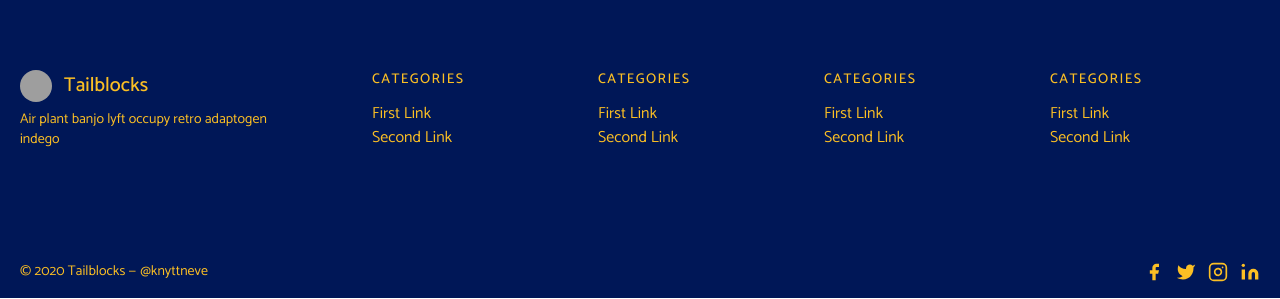
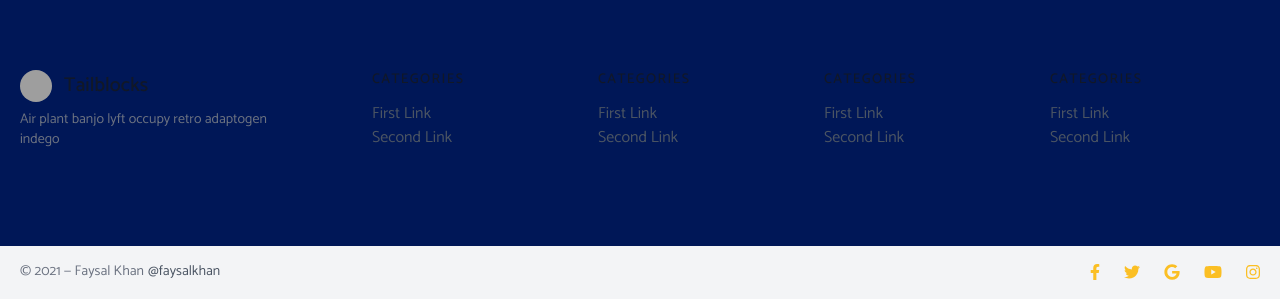
Before and after one commit to khanfaysal/writing-room-blog-, a React (Create React App) app: page / in a window 1280 px wide. Shown: the part 1249-1548 px from the top of the page. Built offline with nearby package versions, Linux system fonts and the light colour scheme; no server answers; grey boxes are pictures that could not be loaded; a web font is replaced by a local one.

Commit message:
dashboard code running

```diff
--- a/public/index.html
+++ b/public/index.html
@@ -15,6 +15,8 @@
       user's mobile device or desktop. See https://developers.google.com/web/fundamentals/web-app-manifest/
     -->
     <link rel="manifest" href="%PUBLIC_URL%/manifest.json" />
+    <!-- test purpose dashboard admin  -->
+    <link href="https://unpkg.com/tailwindcss/dist/tailwind.min.css" rel="stylesheet">
     <!--
       Notice the use of %PUBLIC_URL% in the tags above.
       It will be replaced with the URL of the `public` folder during the build.
--- a/src/components/HomePage/Blogs/Blogs.js
+++ b/src/components/HomePage/Blogs/Blogs.js
@@ -1,16 +1,21 @@
-import React, { useEffect } from 'react';
+import React, { useEffect, useState } from 'react';
+import BlogsDetails from '../BlogsDetails/BlogsDetails';
 import Sidebar from '../Sidebar/Sidebar';
 
 const Blogs = () => {
+  const [contents, setContents] =useState ([]);
   useEffect(() => {
-
+    fetch('http://localhost:5000/addContent')
+    .then(res => res.json())
+    .then(data => setContents(data))
   },[])
     return (
       <div class="container mx-auto flex flex-wrap py-6">
-
         <section class="w-full md:w-2/3 flex flex-col items-center px-3">
 
-
+           {
+             contents.map(content => <BlogsDetails key={content.id} content={content}></BlogsDetails>)
+           }
 
             {/* pagination */}
             <div class="flex items-center py-8">
--- a/src/components/HomePage/BlogsDetails/BlogsDetails.js
+++ b/src/components/HomePage/BlogsDetails/BlogsDetails.js
@@ -1,19 +1,18 @@
 import React from 'react';
 
-const BlogsDetails = () => {
+const BlogsDetails = (props) => {
+    const {imageUpload,contentTitle,Description} = props.content;
     return (
         <article class="flex flex-col shadow my-4">
         {/* article image */}
-        <a  href="https://www.facebook.com"  class="hover:opacity-75">
-            <img src="https://source.unsplash.com/collection/1346951/1000x500?sig=1" alt="" />
-        </a>
+        <img src={imageUpload} alt="" className="md:w-full object-cover object-center" />
         <div class="bg-white flex flex-col justify-start p-6">
-            <a href="https://www.facebook.com"  class="text-blue-700 text-sm font-bold uppercase pb-4">Technology</a>
-            <a  href="https://www.facebook.com"  class="text-3xl font-bold hover:text-gray-700 pb-4">Lorem Ipsum Dolor Sit Amet Dolor Sit Amet</a>
-            <p  href="https://www.facebook.com" class="text-sm pb-3">
-                By <a href="https://www.facebook.com" class="font-semibold hover:text-gray-800">David Grzyb</a>, Published on April 25th, 2020
-            </p>
-            <a  href="https://www.facebook.com" class="pb-6">Lorem ipsum dolor sit amet, consectetur adipiscing elit. Vivamus quis porta dui. Ut eu iaculis massa. Sed ornare ligula lacus, quis iaculis dui porta volutpat. In sit amet posuere magna..</a>
+            <h5 class="text-blue-700 text-sm font-bold uppercase pb-4">Technology</h5>
+            <h2 class="text-3xl font-bold hover:text-gray-700 pb-4">{contentTitle}</h2>
+            <h5 class="text-sm pb-3 ">
+                By <p class="font-semibold hover:text-gray-800 inline-block">David Grzyb</p>, Published on April 25th, 2020
+            </h5>
+            <p class="pb-6">{Description}</p>
             <a  href="https://www.facebook.com"  class="uppercase text-gray-800 hover:text-black">Continue Reading <i class="fas fa-arrow-right"></i></a>
         </div>
     </article>
--- a/src/components/HomePage/Footer/Footer.js
+++ b/src/components/HomePage/Footer/Footer.js
@@ -1,4 +1,8 @@
 import React from "react";
+import { FontAwesomeIcon } from '@fortawesome/react-fontawesome';
+// import { faCoffee } from '@fortawesome/free-solid-svg-icons';
+import {faFacebookF, faGoogle, faInstagram, faTwitter, faYoutube } from "@fortawesome/free-brands-svg-icons";
+
 
 const Footer = () => {
   return (
@@ -74,72 +78,32 @@ const Footer = () => {
       <div class="bg-gray-100">
         <div class="container mx-auto py-4 px-5 flex flex-wrap flex-col sm:flex-row">
           <p class="text-gray-500 text-sm text-center sm:text-left">
-            © 2020 Tailblocks —
+            © 2021 — Faysal Khan
             <a
               href="https://twitter.com/knyttneve"
               rel="noopener noreferrer"
               class="text-gray-600 ml-1"
               target="_blank"
             >
-              @knyttneve
+              @faysalkhan
             </a>
           </p>
           <span class="inline-flex sm:ml-auto sm:mt-0 mt-2 justify-center sm:justify-start">
-            <a href="https://www.facebook.com" class="text-gray-500">
-              <svg
-                fill="currentColor"
-                stroke-linecap="round"
-                stroke-linejoin="round"
-                stroke-width="2"
-                class="w-5 h-5"
-                viewBox="0 0 24 24"
-              >
-                <path d="M18 2h-3a5 5 0 00-5 5v3H7v4h3v8h4v-8h3l1-4h-4V7a1 1 0 011-1h3z"></path>
-              </svg>
-            </a>
-            <a  href="https://www.facebook.com" class="ml-3 text-gray-500">
-              <svg
-                fill="currentColor"
-                stroke-linecap="round"
-                stroke-linejoin="round"
-                stroke-width="2"
-                class="w-5 h-5"
-                viewBox="0 0 24 24"
-              >
-                <path d="M23 3a10.9 10.9 0 01-3.14 1.53 4.48 4.48 0 00-7.86 3v1A10.66 10.66 0 013 4s-4 9 5 13a11.64 11.64 0 01-7 2c9 5 20 0 20-11.5a4.5 4.5 0 00-.08-.83A7.72 7.72 0 0023 3z"></path>
-              </svg>
-            </a>
-            <a  href="https://www.facebook.com" class="ml-3 text-gray-500">
-              <svg
-                fill="none"
-                stroke="currentColor"
-                stroke-linecap="round"
-                stroke-linejoin="round"
-                stroke-width="2"
-                class="w-5 h-5"
-                viewBox="0 0 24 24"
-              >
-                <rect width="20" height="20" x="2" y="2" rx="5" ry="5"></rect>
-                <path d="M16 11.37A4 4 0 1112.63 8 4 4 0 0116 11.37zm1.5-4.87h.01"></path>
-              </svg>
-            </a>
-            <a  href="https://www.facebook.com" class="ml-3 text-gray-500">
-              <svg
-                fill="currentColor"
-                stroke="currentColor"
-                stroke-linecap="round"
-                stroke-linejoin="round"
-                stroke-width="0"
-                class="w-5 h-5"
-                viewBox="0 0 24 24"
-              >
-                <path
-                  stroke="none"
-                  d="M16 8a6 6 0 016 6v7h-4v-7a2 2 0 00-2-2 2 2 0 00-2 2v7h-4v-7a6 6 0 016-6zM2 9h4v12H2z"
-                ></path>
-                <circle cx="4" cy="4" r="2" stroke="none"></circle>
-              </svg>
-            </a>
+            <a href="https://www.facebook.com/mdfaysal.khan.71/" class="">
+                <FontAwesomeIcon icon={faFacebookF}></FontAwesomeIcon>
+                </a>
+                <a href="https://twitter.com/mdfaysalkhancs1"class="pl-6">
+                <FontAwesomeIcon icon={faTwitter}/>
+                </a>
+                <a href="https://www.facebook.com" class="pl-6">
+                <FontAwesomeIcon icon={faGoogle}/>
+                </a>
+                <a href="https://www.facebook.com"class="pl-6">
+                <FontAwesomeIcon icon={faYoutube}/>
+                </a>
+                <a href="https://www.facebook.com"class="pl-6">
+                <FontAwesomeIcon icon={faInstagram}/>
+                </a>
           </span>
         </div>
       </div>
--- a/src/components/HomePage/Header/Header.js
+++ b/src/components/HomePage/Header/Header.js
@@ -40,12 +40,12 @@ const Header = () => {
                 <div className="flex-shrink-0 flex items-center">
                   <img
                     className="block lg:hidden h-8 w-auto"
-                    src="https://i.ibb.co/t39MskZ/food-logo.png"
+                    src="https://i.ibb.co/qjR14Hx/blogging.png"
                     alt="Workflow"
                   />
                   <img
                     className="hidden lg:block h-8 w-auto"
-                    src="https://i.ibb.co/t39MskZ/food-logo.png"
+                    src="https://i.ibb.co/qjR14Hx/blogging.png"
                     alt="Workflow"
                   />
                 </div>
--- a/src/components/UploadContent/UploadContent.js
+++ b/src/components/UploadContent/UploadContent.js
@@ -13,8 +13,8 @@ const UploadContent = () => {
   const onSubmit = (data) => {
     const contentUploadData = {
       imageUpload: imageURL,
-      serviceTitle: data.serviceTitle,
-      textArea: data.textArea,
+      contentTitle: data.contentTitle,
+      Description: data.Description,
     };
     const url = `http://localhost:5000/addContentInfo`;
     console.log(contentUploadData);
@@ -63,20 +63,20 @@ const UploadContent = () => {
                 <p className="error">imageUpload is required</p>
               )}
               <input
-                name="serviceTitle"
-                {...register("serviceTitle", { required: true })}
+                name="contentTitle"
+                {...register("contentTitle", { required: true })}
                 placeholder="Enter Title"
               />
-              {errors.serviceTitle && (
+              {errors.contentTitle && (
                 <p className="error">Title is required</p>
               )}
               &nbsp;&nbsp;
               <textarea
-                name="textArea"
-                {...register("textArea", { required: true })}
+                name="Description"
+                {...register("Description", { required: true })}
                 placeholder="Enter Description"
               />
-              {errors.textArea && (
+              {errors.Description && (
                 <p className="error">description is required</p>
               )}
               <input type="submit" />
```
Also changed, not shown: src/index.css (+10 -1 lines).
